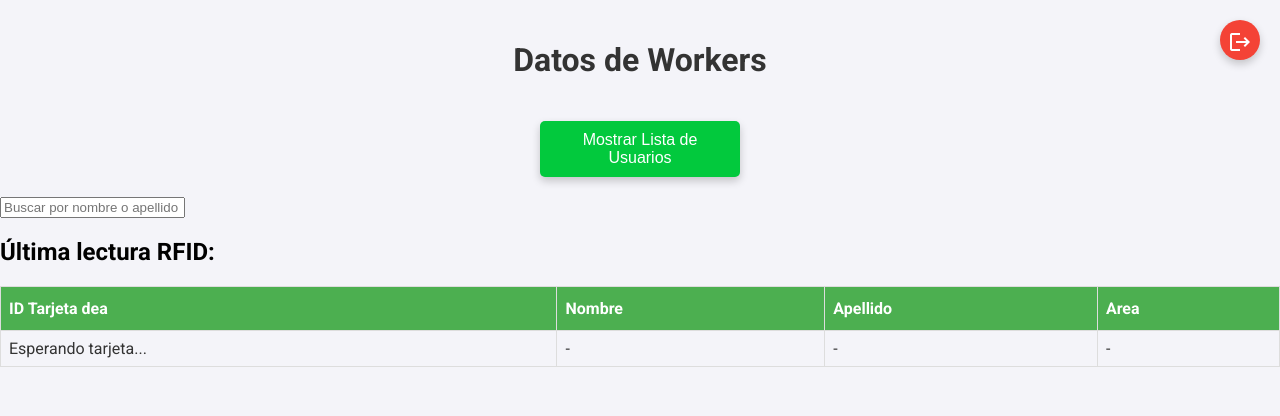
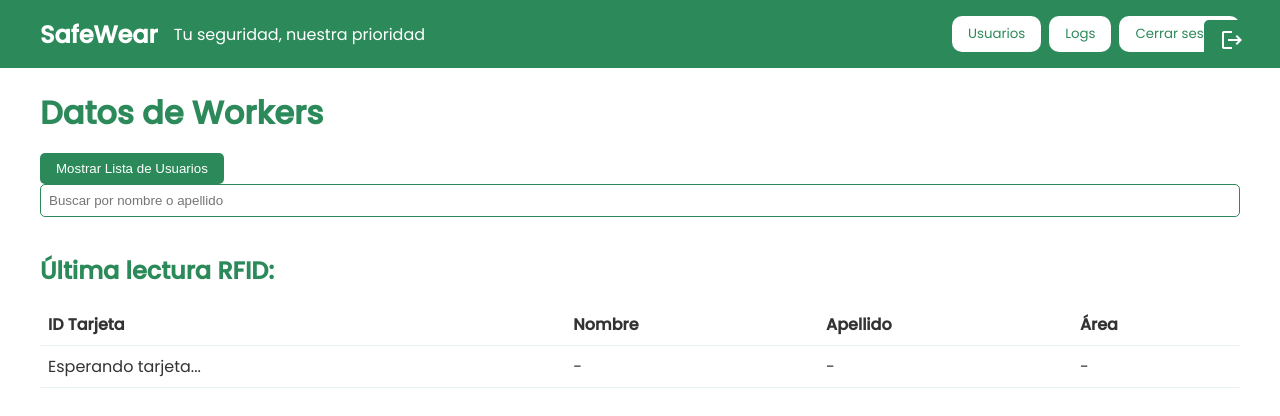
Before and after one commit to ndirenzo/EPP, a plain HTML site: page public/index.html in a window 1280 px wide. Drawn offline with Linux system fonts and the light colour scheme; no server answers.

Commit message:
cambios en la pagina web

```diff
--- a/public/index.html
+++ b/public/index.html
@@ -3,26 +3,145 @@
 <head>
     <meta charset="UTF-8">
     <meta name="viewport" content="width=device-width, initial-scale=1.0">
-    <title>Datos de Workers</title>
-    <link rel="stylesheet" href="styles.css">
-    <link href="https://fonts.googleapis.com/css2?family=Roboto:wght@400;700&display=swap" rel="stylesheet">
+    <title>SafeWear - Sistema de Seguridad Industrial</title>
     <link rel="stylesheet" href="https://fonts.googleapis.com/icon?family=Material+Icons">
+    <style>
+        @import url('https://fonts.googleapis.com/css2?family=Poppins:wght@400;500&display=swap'); /* Fuente similar al logo */
+
+        body {
+            font-family: 'Poppins', sans-serif;
+            margin: 0;
+            padding: 0;
+            background-color: #ffffff; /* Fondo blanco */
+            color: #333333; /* Texto gris oscuro */
+        }
+        header {
+            background-color: #2C8A5A; /* Fondo verde más oscuro */
+            padding: 1rem;
+        }
+        .container {
+            max-width: 1200px;
+            margin: 0 auto;
+            padding: 0 1rem;
+        }
+        .header-content {
+            display: flex;
+            justify-content: space-between;
+            align-items: center;
+        }
+        .logo {
+            font-size: 1.5rem;
+            font-weight: bold;
+            color: white; /* Texto blanco */
+        }
+        .slogan {
+            font-size: 1rem;
+            color: white; /* Texto blanco */
+            margin-left: 1rem;
+        }
+        .logo-container {
+            display: flex;
+            align-items: center;
+        }
+        .nav-buttons {
+            display: flex;
+            gap: 0.5rem; /* Espaciado entre los botones */
+        }
+        .nav-buttons button {
+            font-family: 'Poppins', sans-serif; /* Tipografía del lema */
+            background-color: white; /* Fondo blanco */
+            color: #2C8A5A; /* Texto en verde */
+            border: none;
+            padding: 0.5rem 1rem;
+            border-radius: 10px; /* Bordes redondeados */
+            cursor: pointer;
+        }
+        .nav-buttons button:hover {
+            background-color: rgba(44, 138, 90, 0.1); /* Color de fondo al pasar el ratón */
+        }
+        main {
+            padding: 2rem 0;
+        }
+        h1, h2 {
+            margin-bottom: 1rem;
+            color: #2C8A5A; /* Títulos en verde más oscuro */
+        }
+        .btn {
+            background-color: #2C8A5A; /* Botón verde más oscuro */
+            color: white; /* Texto blanco */
+            border: none;
+            padding: 0.5rem 1rem;
+            cursor: pointer;
+            border-radius: 5px;
+        }
+        .btn:hover {
+            background-color: #228B4D; /* Verde más oscuro al pasar el ratón */
+        }
+        .search-box {
+            padding: 0.5rem;
+            border-radius: 5px;
+            border: 1px solid #2C8A5A; /* Borde verde más oscuro */
+            margin-bottom: 1rem;
+            width: 100%;
+            box-sizing: border-box;
+        }
+        table {
+            width: 100%;
+            border-collapse: collapse;
+            margin-top: 1rem;
+            background-color: #ffffff; /* Fondo blanco de la tabla */
+            color: #333333; /* Texto gris oscuro */
+            border-radius: 8px;
+        }
+        th, td {
+            text-align: left;
+            padding: 0.5rem;
+            border-bottom: 1px solid rgba(44, 138, 90, 0.1); /* Líneas divisorias verdes más oscuras */
+        }
+        .status-icon {
+            font-size: 1.2rem;
+        }
+        .green {
+            color: #2C8A5A; /* Verde más oscuro para íconos */
+        }
+        .red {
+            color: #f44336;
+        }
+    </style>
 </head>
 <body>
+    <header>
+        <div class="container">
+            <div class="header-content">
+                <!-- Bloque para logo + lema -->
+                <div class="logo-container">
+                    <div class="logo">SafeWear</div>
+                    <div class="slogan">Tu seguridad, nuestra prioridad</div>
+                </div>
+                <div class="nav-buttons">
+                    <button onclick="alert('Mostrar lista de usuarios')">Usuarios</button>
+                    <button onclick="alert('Mostrar logs recientes')">Logs</button>
+                    <button onclick="alert('Sesión cerrada')">Cerrar sesión</button>
+                </div>
+            </div>
+        </div>
+    </header>
+
+    <main class="container">
         <h1>Datos de Workers</h1>
         <button id="showTableButton" class="btn">Mostrar Lista de Usuarios</button>
         <input type="text" id="searchInput" placeholder="Buscar por nombre o apellido" class="search-box">
 
         <!-- Nuevo bloque para mostrar el ID más reciente -->
-    <div id="latestIdBlock">
+        <div id="latestIdBlock" class="hero">
             <h2>Última lectura RFID:</h2>
             <table id="latestReadTable">
                 <thead>
                     <tr>
-                    <th>ID Tarjeta dea</th>
+                        <th>ID Tarjeta</th>
                         <th>Nombre</th>
                         <th>Apellido</th>
-                    <th>Area</th>
+                        <th>Área</th>
                     </tr>
                 </thead>
                 <tbody>
@@ -54,7 +173,8 @@
                 <span class="material-icons">logout</span>
             </button>
         </div>
+    </main>
 
-    <script type="module"  src="script.js"> </script>
+    <script type="module" src="script.js"></script>
 </body>
 </html>
```
Lines whose indentation alone changed are shown as unchanged.
